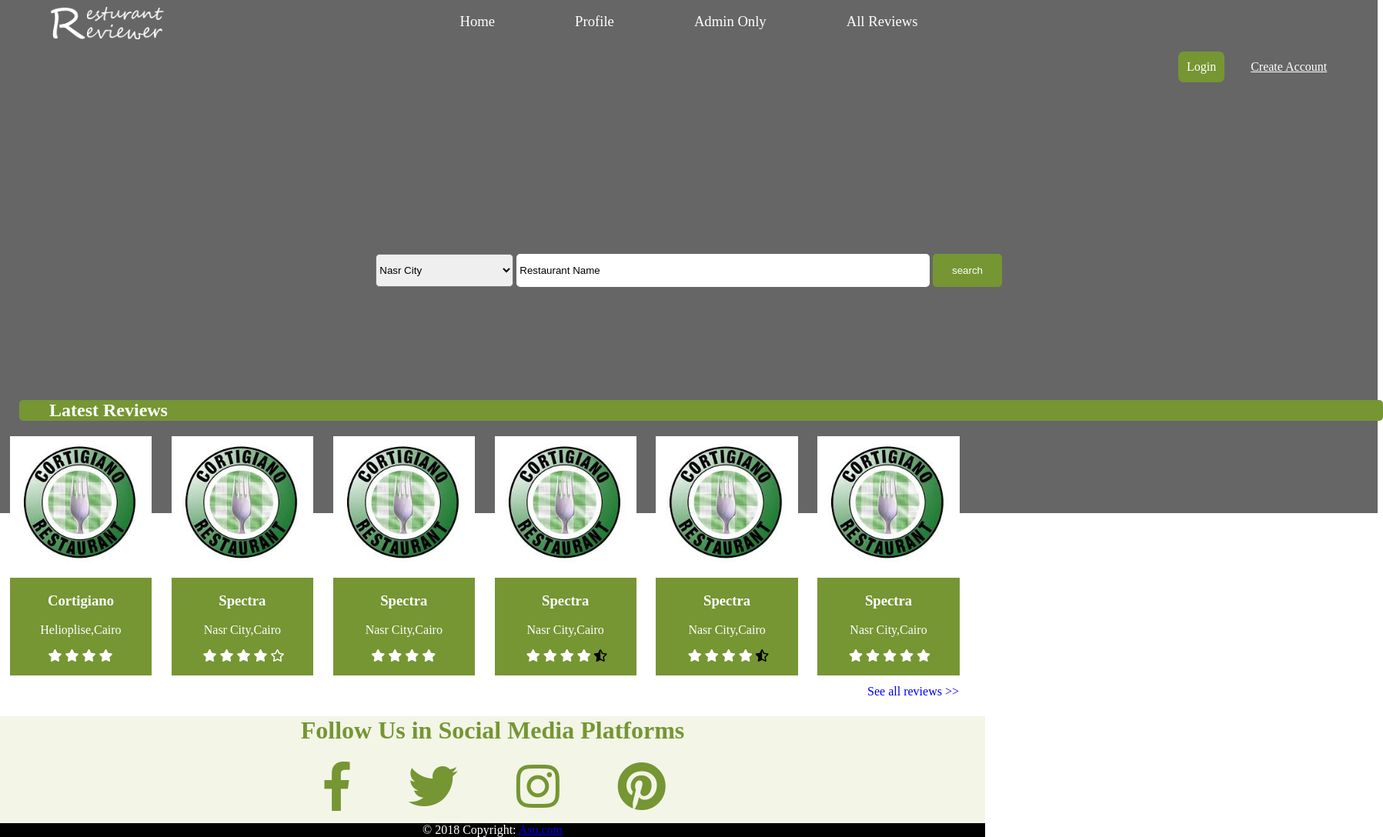
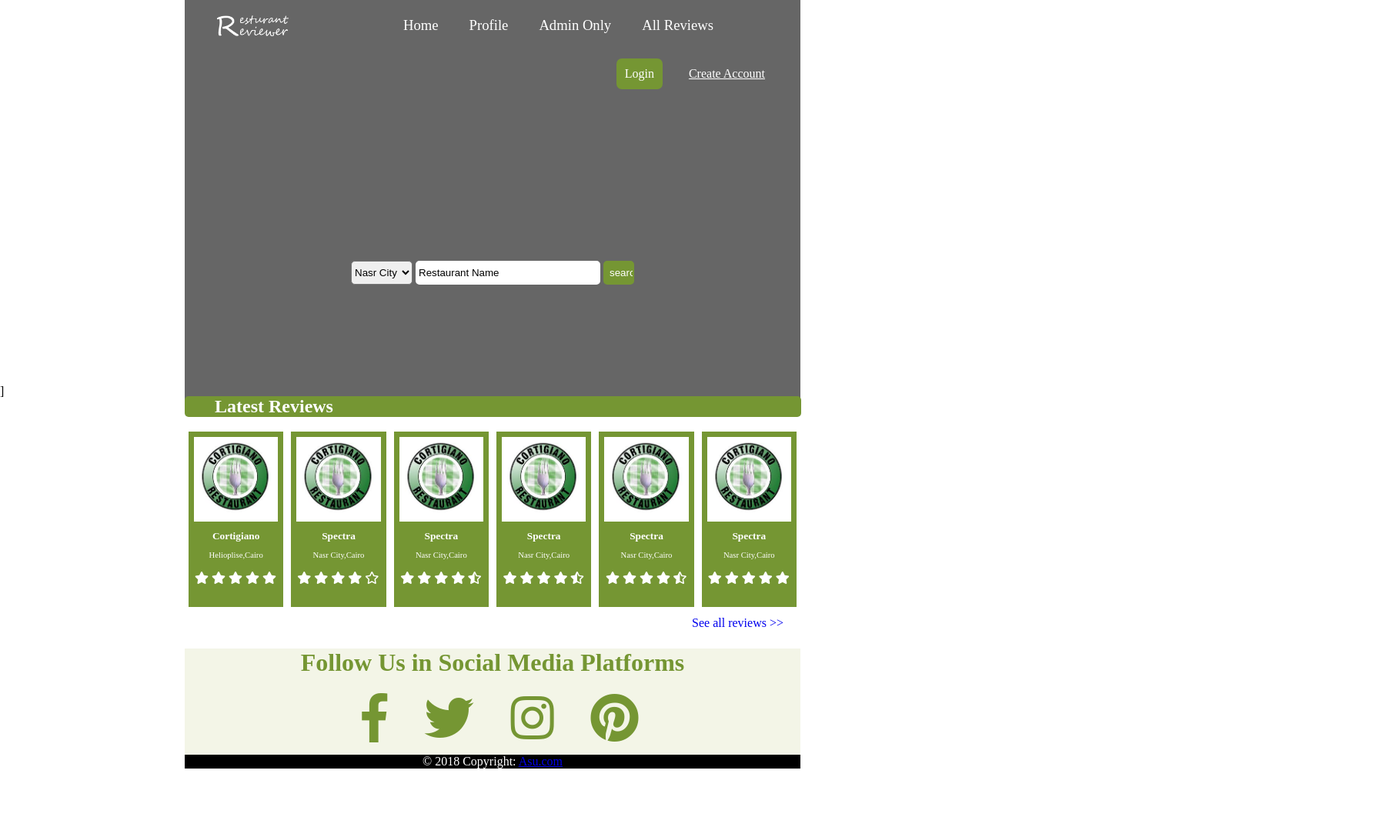
Before and after one commit to yehia67/Restaurant-Reviewer, a plain HTML site: page code/index.html in a window 1280 px wide. Shown: the whole page at 77% size, 1797 px wide, since content can reach past the window. After the commit the page ends 999 px from the top, so only its background shows below. Drawn offline with Linux system fonts and the light colour scheme.

Commit message:
home page done

```diff
--- a/code/assests/css/profile.css
+++ b/code/assests/css/profile.css
@@ -4,7 +4,7 @@ body {
 
 .app {
     height: 500px;
-    width: 1790px;
+    width: 800px;
     margin: 0 auto
 }
 
@@ -97,6 +97,7 @@ body {
 
 #show {
     cursor: pointer;
+    width: 89px
 }
 
 .app .profile .profile-review-no {
--- a/code/assests/css/style.css
+++ b/code/assests/css/style.css
@@ -6,7 +6,7 @@ body {
 
 .app {
     height: 500px;
-    width: 1790px;
+    width: 800px;
     margin: 0 auto
 }
 
@@ -17,8 +17,7 @@ body {
     text-align: center;
     background-color: #666666;
     color: aliceblue;
-    margin: 0;
-    padding-right: 15%;
+    margin: 0
 }
 
 .menu-items li {
@@ -35,9 +34,9 @@ body {
 
 .menu-items a {
     display: inline-block;
-    padding: 10px 50px;
     text-decoration: none;
     color: rgb(255, 255, 255);
+    padding: 18px
 }
 
 .menu-items li:active {
@@ -53,7 +52,7 @@ header {
 .home {
     background-image: url(../res/img/headerImg.jpg);
     background-size: 100%;
-    height: 610px;
+    height: 454px;
     padding-top: 0;
     margin-top: 0px;
 }
@@ -61,10 +60,10 @@ header {
 .home-img {
     display: block;
     float: left;
-    margin-top: 0.5%;
-    width: 15%;
+    margin-top: 20px;
+    width: 171px;
     height: auto;
-    cursor: pointer;
+    cursor: pointer
 }
 
 .auth-list {
@@ -226,6 +225,7 @@ header {
 .place-options {
     width: 10%;
     height: 7%;
+    cursor: pointer;
     border-radius: 5px
 }
 
@@ -252,24 +252,26 @@ header {
 }
 
 .review-list {
+    margin-top: -25px;
     color: #ffff
 }
 
 .review-list .review-list-title {
     padding-left: 39px;
     background-color: #759633;
-    width: 1733px;
-    margin-left: 25px;
+    width: 762px;
     border-radius: 5px;
 }
 
 .review-box {
     float: left;
-    width: 14.4%;
-    margin-right: 1%;
-    margin-left: 1%;
+    width: 109.33333px;
+    height: 214px;
+    margin-right: 5px;
+    margin-left: 5px;
     text-align: center;
-    background-color: #759633;
+    padding: 7px;
+    background-color: #759633
 }
 
 .review-box-img {
@@ -278,13 +280,18 @@ header {
 }
 
 .review-box h6 {
-    font-size: 14pt;
-    margin: 10%;
+    font-size: 10pt;
+    margin: 10%
+}
+
+.review-box-location {
+    font-size: 8pt
 }
 
 .review-box-list {
     text-align: center;
-    margin-right: 20%;
+    width: 120px;
+    margin-left: -46px
 }
 
 .review-box-list li {
--- a/code/index.html
+++ b/code/index.html
@@ -70,8 +70,7 @@
                 </div>
             </div>
 
-            <div class="clearfix"></div>
-    </div>
+
             <!--HOME-->
 
             <!--/HOME-->
@@ -93,7 +92,8 @@
                     </li>
                     <li><i class="fa fa-star" aria-hidden="true"></i>
                     </li>
-                <i class="fa fa-star-half-o" aria-hidden="true"></i>
+                    <li><i class="fa fa-star" aria-hidden="true"></i>
+                    </li>
 
                 </ul>
             </div>
@@ -129,7 +129,7 @@
                     </li>
                     <li><i class="fa fa-star" aria-hidden="true"></i>
                     </li>
-                <i class="fa fa-star-half-o" aria-hidden="true"></i>
+                    <li><i style="color:#fff" class="fas fa-star-half-alt"></i>
 
                 </ul>
             </div>
@@ -148,7 +148,7 @@
                     </li>
                     <li><i class="fa fa-star" aria-hidden="true"></i>
                     </li>
-                <li><i style="color:000" class="fas fa-star-half-alt"></i>
+                    <li><i style="color:#ffff" class="fas fa-star-half-alt"></i>
                     </li>
 
                 </ul>
@@ -167,7 +167,7 @@
                     </li>
                     <li><i class="fa fa-star" aria-hidden="true"></i>
                     </li>
-                <li><i style="color:000" class="fas fa-star-half-alt"></i>
+                    <li><i style="color:#ffff" class="fas fa-star-half-alt"></i>
                     </li>
                 </ul>
             </div>
@@ -190,14 +190,15 @@
 
                 </ul>
             </div>
+            <div class="clearfix"></div>
             <a href="./pages/reviews.html" class="see-more">See all reviews >></a>
         </div>
-    <div class="clearfix"></div>
 
 
 
-    </div>
 
+
+        <div class="clearfix"></div>
         <!--FOOTER-->
         <footer>
 
@@ -217,7 +218,7 @@
         <!--/FOOTER-->
     </div>
     <!--/APP-->
-
+    ]
     <!--Scripts-->
     <script src="./assests/js/jquery-3.3.1.min.js"></script>
     <script src="./assests/js/main.js"></script>
```
Also changed, not shown: code/pages/profile.html (+2 -2 lines), code/pages/reviews pages/reviews2.html (+2 -2 lines), code/pages/reviews pages/reviews3.html (+2 -2 lines), code/pages/reviews pages/reviews4.html (+2 -2 lines). Lines whose indentation alone changed are shown as unchanged.
